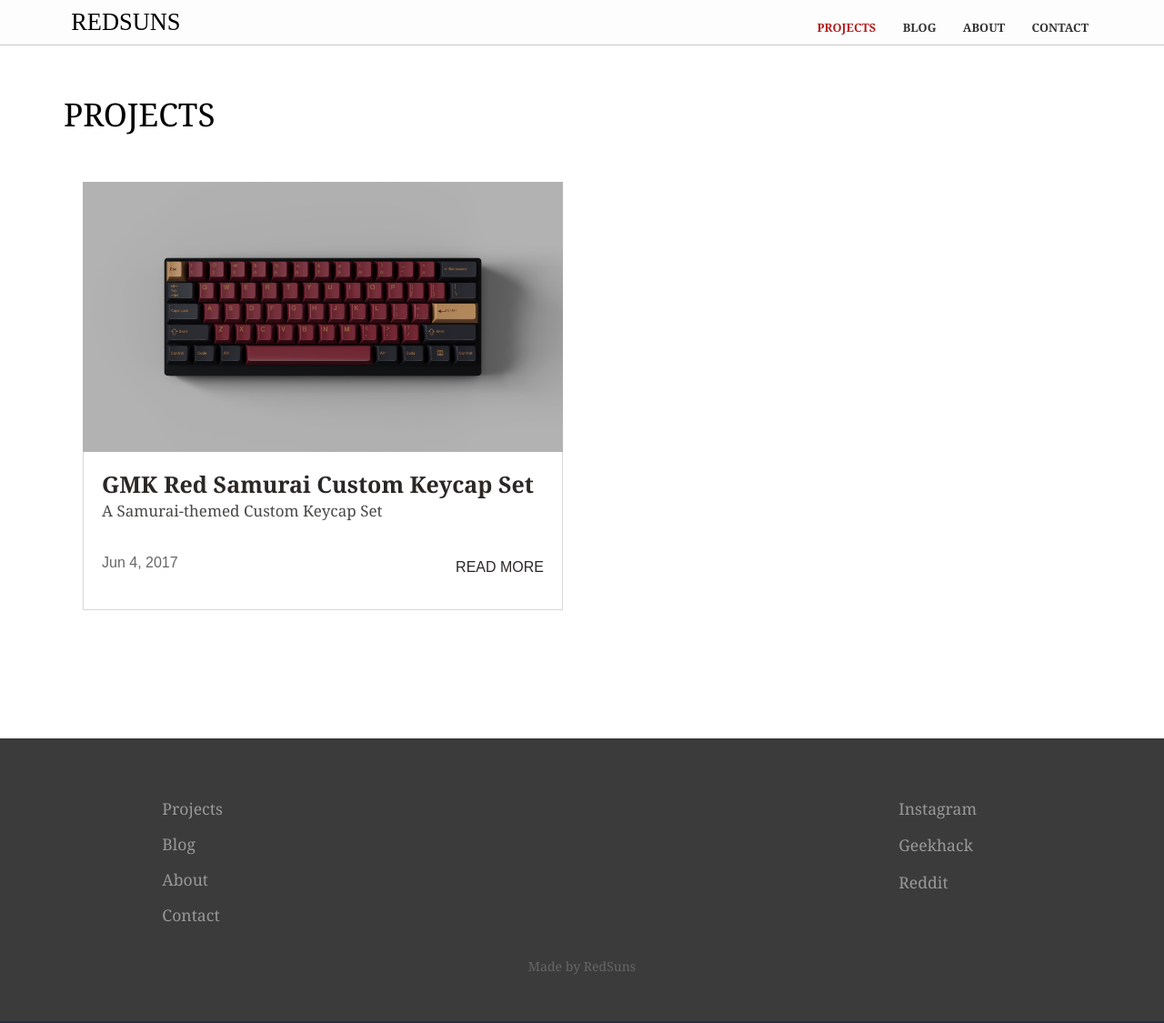
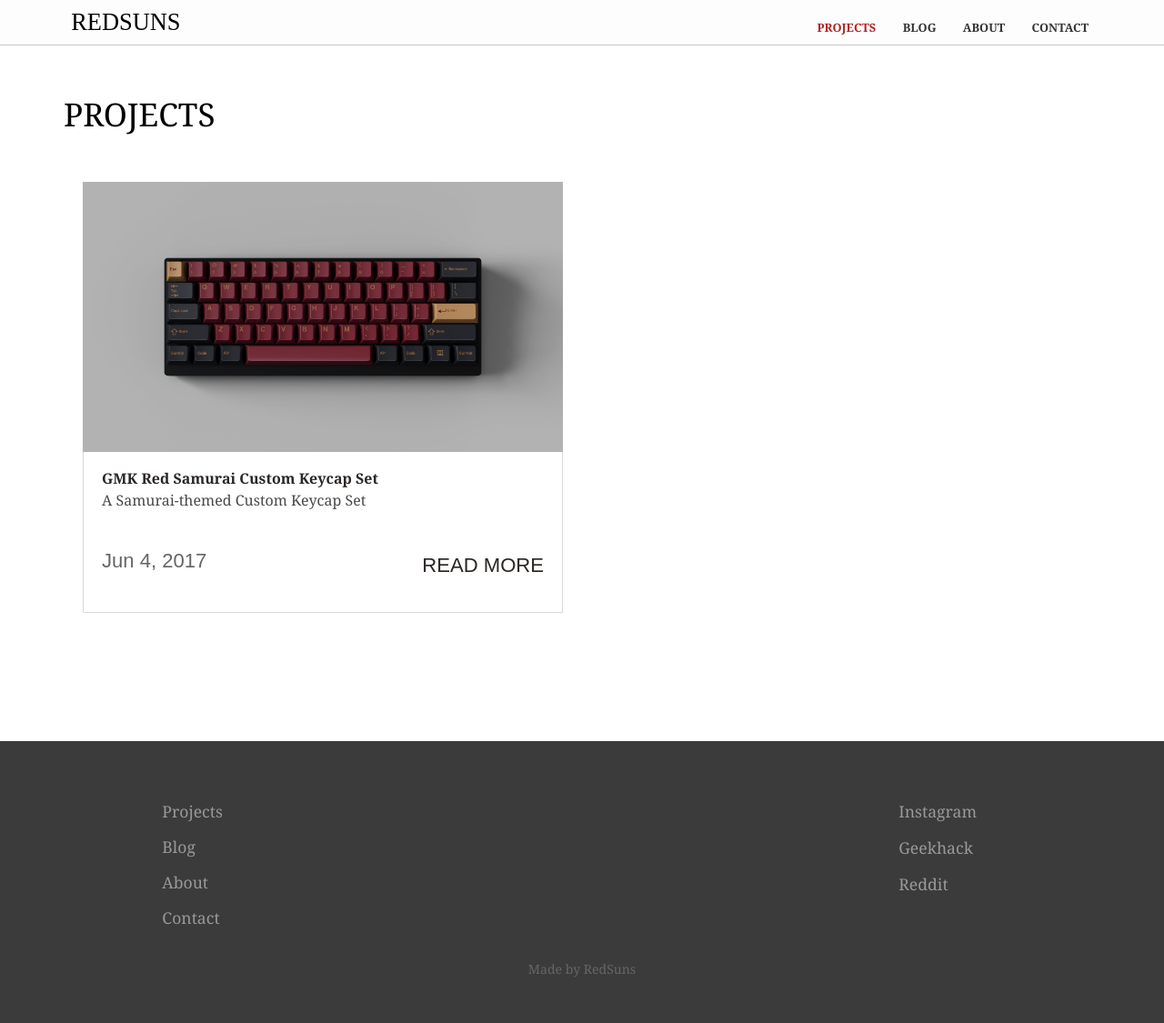
Before and after one commit to RedSunsRMK/redsunsrmk.github.io, a Jekyll site: the page built from projects.html, in a window 1280 px wide and 1125 px high. Shown: the whole window at 91% size. Built offline with Jekyll 4.4.1, drawn with Linux system fonts in a browser that asks for light colours.

Commit message:
Update layout.scss

```diff
--- a/_sass/layout.scss
+++ b/_sass/layout.scss
@@ -240,7 +240,6 @@ blockquote:before {
 	}
 
 	.name {
-		font-size: 25px;
 		font-family: lora,Georgia,Cambria,"Times New Roman",Times,serif !important;
 		font-weight: 700;
 
@@ -258,7 +257,6 @@ blockquote:before {
 	}
 
 	.position {
-		font-size: 17px;
 		font-family: lora,Georgia,Cambria,"Times New Roman",Times,serif !important;
 		margin-top: 5px;
 		color: #484846;
@@ -278,16 +276,38 @@ blockquote:before {
 
 
 	.projectdate {
-		font-size: 16px;
 		font-family: "Titillium Web",arial,sans-serif !important;
 		text-align: left;
+
+		@media only screen and (max-width: 40em) {
+		font-size: 17px;
+		}
+
+		@media only screen and (max-width: 56em) {
+ 		font-size: 17.3px;
+		}
+
+		@media only screen and (max-width: 64em) {
+		font-size: 17.6px;
+		}
 	}
 
 	.readmore {
-		font-size: 16px;
 		font-family: "Titillium Web",arial,sans-serif !important;
 		margin-top: 5px;
 		float: right;
+
+		@media only screen and (max-width: 40em) {
+		font-size: 17px;
+		}
+
+		@media only screen and (max-width: 56em) {
+ 		font-size: 17.3px;
+		}
+
+		@media only screen and (max-width: 64em) {
+		font-size: 17.6px;
+		}
 	}
 
 	.filler {
```
